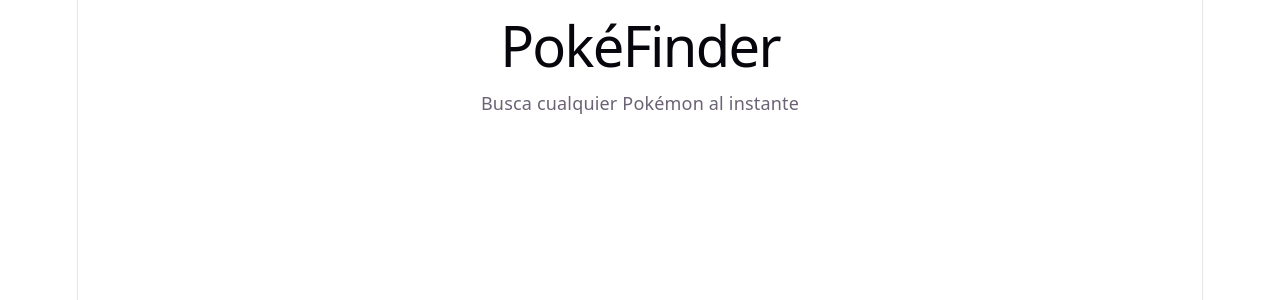
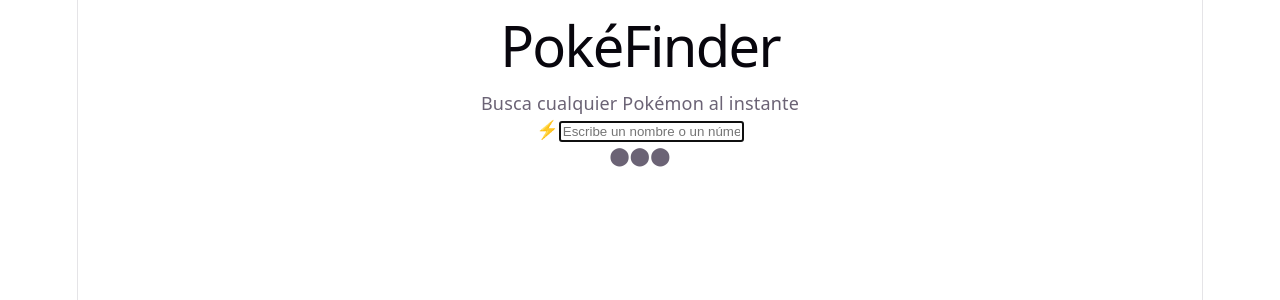
Before and after one commit to FguedezR/react-poke, a React (Vite) app: page / in a window 1280 px wide. Shown: the top 300 px of the page. Built offline with nearby package versions, Linux system fonts and the light colour scheme.

Commit message:
fix: adding error states

```diff
--- a/src/App.jsx
+++ b/src/App.jsx
@@ -5,7 +5,7 @@
   const [searchTerm, setSearchTerm] = useState("");
 
   //guarda los datos del pokemon cuando la api responde con exito
-  // null es todavia no hemos encontrado ninguno
+  // null si todavia no hemos encontrado ninguno
   const [pokemon, setPokemon] = useState(null);
 
   //true mientras se espera la respuesta de la api
@@ -81,6 +81,78 @@
         </h1>
         <p className="header__subtitle">Busca cualquier Pokémon al instante</p>
       </header>
+
+      {/* busqueda */}
+      <main className="main">
+        <div className="search-container">
+          <div className="search-wrapper">
+            {/* icono de busqueda */}
+            <span className="search-icon" aria-hidden="true">
+              ⚡
+            </span>
+            {/* input del estado searchTerm */}
+            <input
+              type="text"
+              className="search-input"
+              placeholder="Escribe un nombre o un número..."
+              value={searchTerm}
+              onChange={handleInputChange}
+              autoFocus
+              aria-label="Buscar Pokémon"
+            />
+            {/* limpiar buscador visible si hay texto*/}
+            {searchTerm && (
+              <button
+                className="search-clear"
+                onClick={() => setSearchTerm("")}
+                aria-label="Limpiar búsqueda"
+              >
+                ✕
+              </button>
+            )}
+          </div>
+        </div>
+
+        {loading && (
+          <div className="status-container">
+            <div className="pokeball-loader" aria-label="Cargando...">
+              <div className="pokeball-loader__top" />
+              <div className="pokeball-loader__bottom" />
+              <div className="pokeball-loader__button" />
+            </div>
+            <p className="status-text">Buscando Pokémon</p>
+          </div>
+        )}
+
+        {error && !loading && (
+          <div className="status-container">
+            <div className="error-card" role="alert">
+              <span className="error-card__icon">😵</span>
+              <p className="error-card__message">{error}</p>
+              <p className="error-card__hint">
+                Prueba con el nombre exacto o el número del Pokémon
+              </p>
+            </div>
+          </div>
+        )}
+
+        {/* tarjeta pokemon encontrado solo se mustra si es null y no hay carga ni error */}
+        {pokemon && !loading && !error && (
+          <PokemonCard pokemon={pokemon}/>
+        )}
+
+        {/*estado inicial, no se busca nada */}
+        {!searchTerm && !loading && !error && !pokemon && (
+          <div className="status-container">
+            <div className="empty-state">
+              <div className="empty-state__pokeballs" aria-hidden="true">
+                <span>⬤</span><span>⬤</span><span>⬤</span>
+              </div>
+
+            </div>
+          </div>
+        )}
+      </main>
     </div>
   );
 }
```
